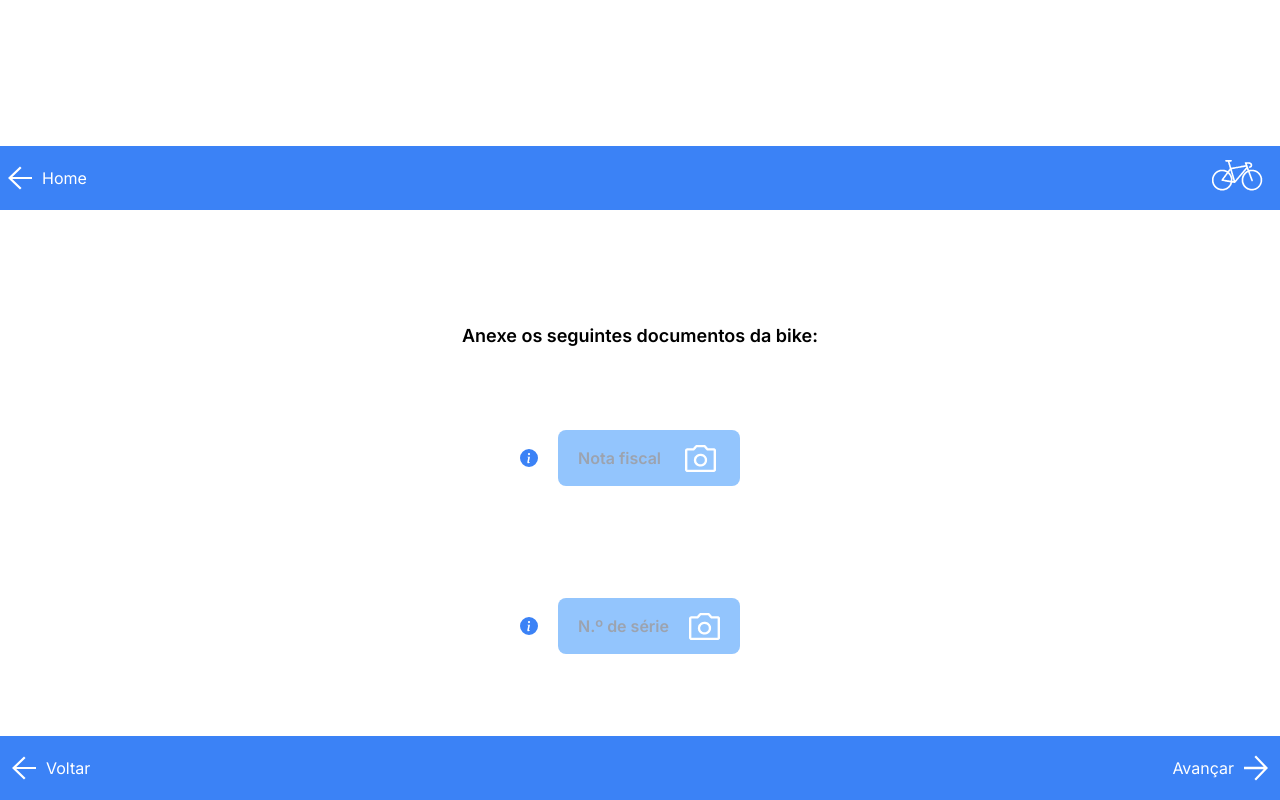
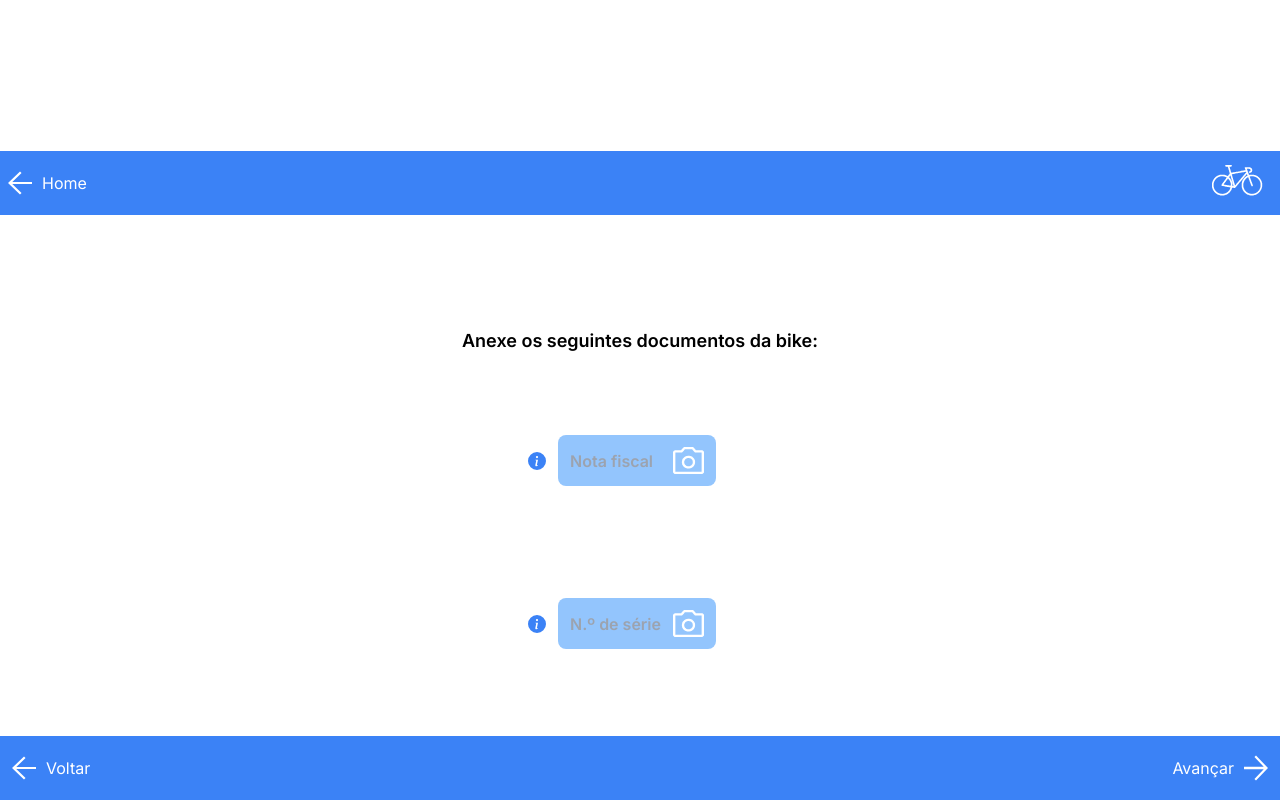
Before and after one commit to vgont/brainstormers-porto-bike, a Next.js app: page /documentos in a window 1280 px wide. Built offline with nearby package versions, Linux system fonts and the light colour scheme.

Commit message:
input label style fixed

```diff
--- a/src/app/components/FileUploader.tsx
+++ b/src/app/components/FileUploader.tsx
@@ -33,18 +33,19 @@ const FileUploader: React.FC<IFileUploaderProps & PropsWithChildren> = ({
   };
 
   return (
-    <div className="flex flex-row justify-center items-center gap-5">
+    <div className="flex flex-row justify-center items-center">
       <button className="text-blue-500 text-lg" onClick={handleInfoClick}>
         {BsFillInfoCircleFill()}
       </button>
       <label
         htmlFor={idName}
-        className={`flex flex-row h-14 p-5 justify-center items-center rounded-lg font-semibold w-full gap-5
-        ${isInfoRead ? "bg-blue-500 text-white" : "bg-blue-300 text-gray-400"}`}
+        className={`flex flex-row p-3 justify-center items-center rounded-lg font-semibold mx-3 gap-3
+        ${isInfoRead ? "bg-blue-500 text-white" : "bg-blue-300 text-gray-400"}
+        ${isUploaded ? "w-full" : "w-full mr-9"}`}
       >
         {children}
         <Image
-          className="mx-auto"
+          className="ml-auto"
           src="/images/camera.png"
           alt="arrow img"
           width={31}
@@ -58,8 +59,11 @@ const FileUploader: React.FC<IFileUploaderProps & PropsWithChildren> = ({
         onChange={handleFileUpload}
         disabled={isInfoRead ? false : true}
       />
-      <span className="text-blue-600 text-2xl">
-        {isUploaded ? ImCheckmark() : null}
+      <span
+        className="text-blue-600 text-2xl"
+        hidden={isUploaded ? false : true}
+      >
+        {ImCheckmark()}
       </span>
       <Modal
         isModalOpen={isModalOpen}
```
